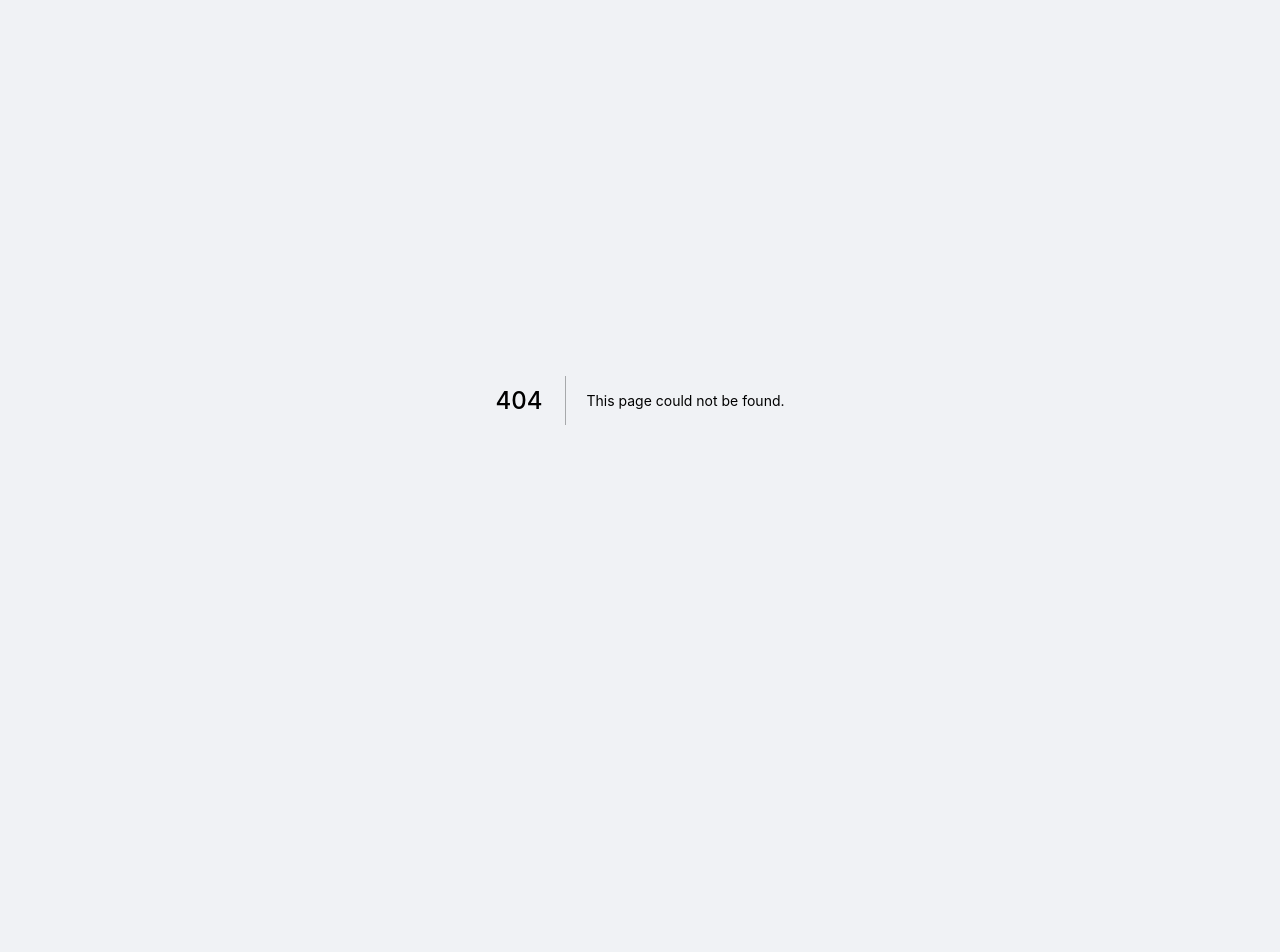
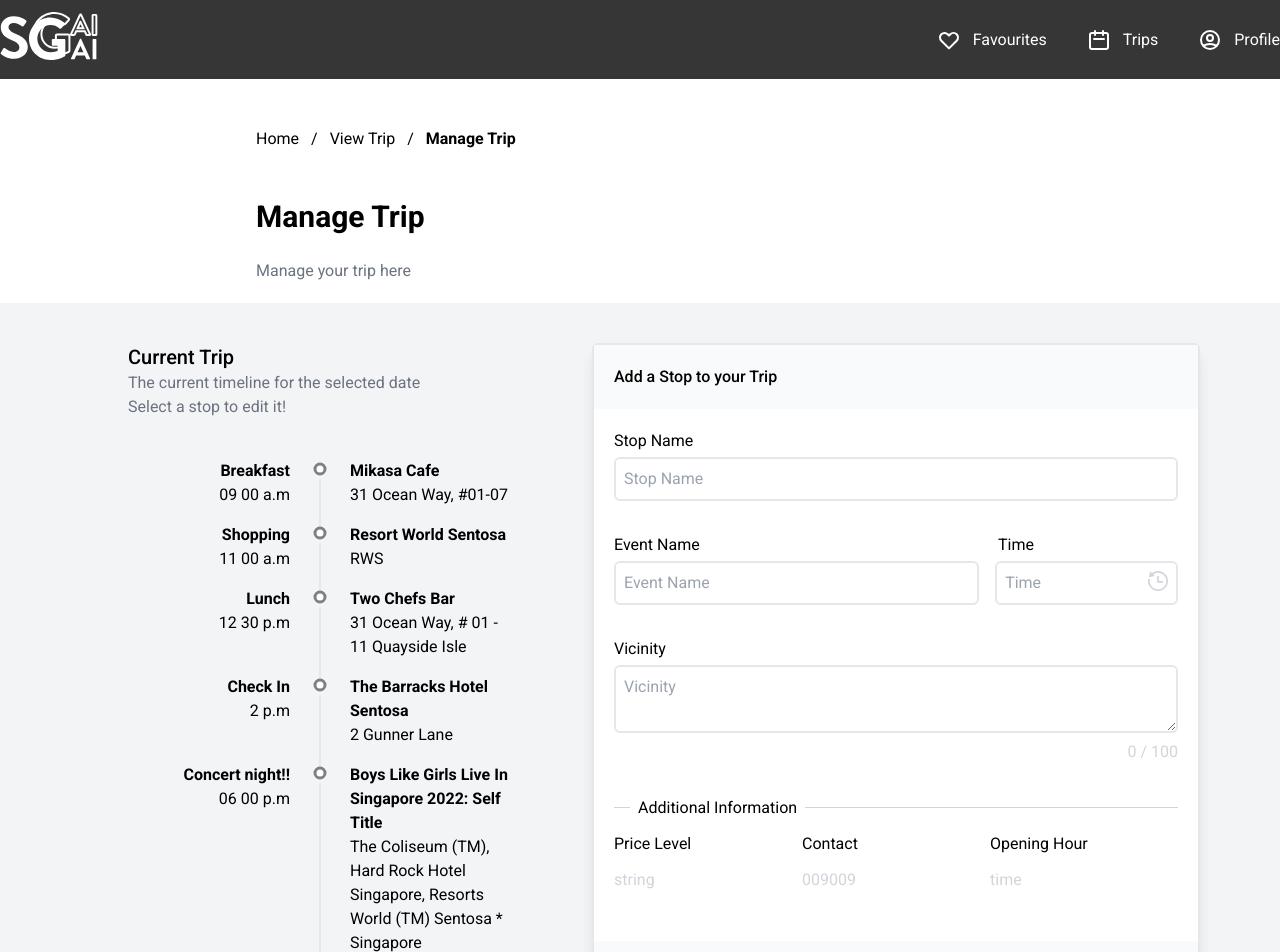
Before and after one commit to JustBrandonLim/sggaigai-ict2103, a Next.js app: page /manageTrip in a window 1280 px wide. Before the commit this address had no page. Shown: the top 952 px of the page. Before the commit the page ends 800 px from the top, so only its background shows below. Built offline with nearby package versions, Linux system fonts and the light colour scheme.

Commit message:
changed edit trip to manage trip and changed functionalities

```diff
--- a/components/TripCard.js
+++ b/components/TripCard.js
@@ -42,12 +42,22 @@ export default function TripCard(props) {
     if (props.loading)
       return (
         // removed grid-cols-3
-        <div className="trip-grid-wrapper grid grid-flow-row py-5 hover:cursor-pointer" onClick={() => setActiveNode(props.id)}>
-            <div className="flex-row text-right whitespace-nowrap">
+      <div className="flex flex-col items-center justify-center gap-5 align-middle animate-pulse">
+        <svg height="100" width="100">
+            <circle cx="50" cy="50" r="8" stroke="orange" strokeWidth="6" fill="white" />
+        </svg>
+          <div class="hidden sm:flex w-0.5 bg-gray-200 h-full m-auto"></div>
+      </div>
+
+      );
+    else
+      return (
+      <li className="grid grid-flow-row py-2 trip-grid-wrapper" onClick={() => setActiveNode(props.id)}>
+        <div className="relative flex-row text-right whitespace-nowrap">
             <p className="font-bold font-xl">{props.tripData[0].stopName}</p>
             <p className="font-md">{props.tripData[0].time}</p>
         </div>
-                <div>
+            <div className="items-center justify-center align-middle">
                 <svg className={`${
                         props.id == activeNode ? "animate-pulse" : ""
                       } timeline-circle`} height="20" width="60">
@@ -56,19 +66,12 @@ export default function TripCard(props) {
                         props.view == "edit" ? activeColor : strokeColor
                       }`} strokeWidth="3" fill="white"/>
                 </svg>
+                <div class="hidden sm:flex w-0.5 bg-gray-200 h-full m-auto"></div>
             </div>
         <div className="invisible text-left break-words md:visible">
             <p className="font-bold font-xl">{props.tripData[0].eventName}</p>
             <p className="font-md">{props.tripData[0].vicinity}</p>
         </div>
-        </div>
-      );
-    else
-      return (
-        <div className="flex flex-col gap-5 animate-pulse">
-            <svg height="100" width="100">
-                <circle cx="50" cy="50" r="8" stroke="orange" strokeWidth="6" fill="white" />
-            </svg>
-        </div>
+      </li>
       );
   }
--- /dev/null
+++ b/components/TripCardForm.js
@@ -0,0 +1,149 @@
+import { useState } from "react";
+let strokeColor = "orange";
+let activeColor = "grey";
+
+export default function TripCardForm(props) {
+    const [charCount, setCharCount] = useState(0);
+    const [activeNode, setActiveNode] = useState(-1);
+
+    if (activeNode == props.id)
+    {
+        switch(props.tripData[0].action) {
+            case 'eat':
+                activeColor = "#CC715A";
+                break;
+            case 'do':
+                activeColor = "#C99F38";
+                break;
+            case 'stay':
+                activeColor = "#264653";
+                break;
+            default:
+                activeColor = "#CC715A";
+            }
+    }
+    else
+    {
+        activeColor = "grey";
+    };
+
+    switch(props.tripData[0].action) {
+        case 'eat':
+            strokeColor = "#CC715A";
+          break;
+        case 'do':
+            strokeColor = "#C99F38";
+          break;
+        case 'stay':
+            strokeColor = "#264653";
+          break;
+        default:
+            strokeColor = "#CC715A"
+      }
+    if (props.loading)
+      return (
+        // removed grid-cols-3
+      <div className="flex flex-col items-center justify-center gap-5 align-middle animate-pulse">
+        <svg height="100" width="100">
+            <circle cx="50" cy="50" r="8" stroke="orange" strokeWidth="6" fill="white" />
+        </svg>
+          <div class="hidden sm:flex w-0.5 bg-gray-200 h-full m-auto"></div>
+      </div>
+
+      );
+    else
+      return (
+      <>
+        <li className="grid grid-flow-row py-2 trip-grid-wrapper hover:cursor-pointer" onClick={() => activeNode != -1 ? setActiveNode(-1) : setActiveNode(props.id)}>
+          <div className="relative flex-row text-right whitespace-nowrap">
+              <p className="font-bold font-xl">{props.tripData[0].stopName}</p>
+              <p className="font-md">{props.tripData[0].time}</p>
+          </div>
+              <div className="items-center justify-center align-middle">
+                  <svg className={`${
+                          props.id == activeNode ? "animate-pulse" : ""
+                        } timeline-circle`} height="20" width="60">
+                      <circle cx="50" cy="10" r="5" stroke=
+                      {`${
+                          props.view == "edit" ? activeColor : strokeColor
+                        }`} strokeWidth="3" fill="white"/>
+                  </svg>
+                  <div class="hidden sm:flex w-0.5 bg-gray-200 h-full m-auto"></div>
+              </div>
+          <div className="invisible text-left break-words md:visible">
+              <p className="font-bold font-xl">{props.tripData[0].eventName}</p>
+              <p className="font-md">{props.tripData[0].vicinity}</p>
+          </div>
+        </li>
+          {activeNode == props.id ? (
+            <>
+            <div className="fixed inset-0 z-50 flex items-center justify-center outline-none focus:outline-none">
+              <div className="relative w-full max-w-3xl mx-auto my-6">
+                <div className="relative flex items-center justify-start px-20 py-10">
+                  <form className="flex flex-col justify-center h-full min-w-full text-justify bg-white border-2 rounded-md shadow-lg bs-gray-150">
+                    <div className="p-5 bg-gray-50">
+                      <h3 className="font-medium">Editing {props.tripData[0].stopName} at {props.tripData[0].eventName}</h3>
+                    </div>
+                    <div className="flex-grow px-5 py-1">
+                      <div className="py-4 input-group">
+                        <h4 className="pb-1">Stop Name</h4>
+                        <input type="text" placeholder="Stop Name" className="w-full p-2 border-2 rounded-md focus:outline-sgg-blue" required />
+                      </div>
+                      {/* <div className="grid grid-flow-row grid-cols-2 py-1"> */}
+                      <div className="py-4 input-group">
+                        <div className="flex flex-row pb-1">
+                          <h4 className="w-2/3">Event Name</h4>
+                          <h4 className="w-1/3 pl-2">Time</h4>
+                        </div>
+                        {/* <div className="flex flex-col items-center justify-between gap-0 md:flex-row md:gap-0"> */}
+                        <div className="flex flex-row gap-4 ">
+                          <input type="text" placeholder="Event Name" className="w-2/3 p-2 border-2 rounded-md focus:outline-sgg-blue" required />
+                          <div className="flex w-1/3 p-2 border-2 rounded-md input-group">
+                          <input type="text" placeholder="Time" className="w-full focus:outline-sgg-blue" required />
+                          <span>
+                            <svg fill="rgb(209, 213, 219)" xmlns="http://www.w3.org/2000/svg" width="20" height="20" viewBox="0 0 24 24"><path d="M24 12c0 6.627-5.373 12-12 12s-12-5.373-12-12c0-.808.083-1.596.234-2.359h2.076c-.188.759-.31 1.543-.31 2.359 0 5.514 4.486 10 10 10s10-4.486 10-10-4.486-10-10-10c-2.234 0-4.292.744-5.957 1.989l2.049 2.049-7.012 1.354 1.354-7.013 2.183 2.183c2.036-1.598 4.594-2.562 7.383-2.562 6.627 0 12 5.373 12 12zm-13-6v8h7v-2h-5v-6h-2z" /></svg>
+                          </span>
+                          </div>
+                        </div>
+                      </div>
+                      <div className="py-4 input-group">
+                        <h4 className="pb-1">Vicinity</h4>
+                        {/* <input type="text" placeholder="Vicinity" className="w-full p-2 border-2 rounded-md focus:outline-sgg-blue" required /> */}
+                        <textarea placeholder="Vicinity" maxlength="100" onChange={e => setCharCount(e.target.value.length)} className="w-full p-2 border-2 rounded-md focus:outline-sgg-blue" required />
+                        <div className="text-right text-gray-300">{charCount} / 100</div>
+                      </div>
+                      <div className="py-4 input-group">
+                        <div className="w-full h-3 border-b border-gray-300">
+                          <div className="px-2 ml-4 bg-white w-fit">Additional Information</div>
+                        </div>
+                        <div className="flex flex-row pt-6 pb-3">
+                          <div className="w-full">Price Level</div>
+                          <div className="w-full">Contact</div>
+                          <div className="w-full">Opening Hour</div>
+                        </div>
+                        <div className="flex flex-row text-gray-300">
+                          <div className="w-full">string</div>
+                          <div className="w-full">009009</div>
+                          <div className="w-full">time</div>
+                        </div>
+                      </div>
+                    </div>
+                    <div className="flex flex-col items-center justify-end gap-0 px-5 py-5 bg-gray-50 md:flex-row md:gap-3">
+                      <p onClick={()=> setActiveNode(-1)} className="text-sgg-blue hover:text-sgg-blue/80 hover:cursor-pointer">
+                        Back
+                      </p>
+                      <button type="submit" onClick={() => setStatus("edit")} className="px-10 py-2 text-white transition-colors duration-150 border-2 rounded-sm bg-sgg-blue hover:bg-sgg-blue/80 border-sgg-blue">
+                        Save Edits
+                      </button>
+                    </div>
+                  </form>
+                </div>
+              </div>
+            </div>
+            <div className="fixed inset-0 z-40 bg-black opacity-25"></div>
+            </>
+              ) : null
+        }
+      </>
+      );
+  }
--- a/pages/editTrip.js
+++ b/pages/manageTrip.js
@@ -1,10 +1,9 @@
 import { useState, useEffect } from "react";
 import Layout from "../layouts/Layout";
-import Card from "../components/TripCard";
-import Link from "next/link";
+import TripCardForm from "../components/TripCardForm";
 import PageHeader from "../components/PageHeader";
 
-export default function EditTrip() {
+export default function ManageTrip() {
   const [tripData, setTripData] = useState(
     [
       [{ stopName: "Breakfast", time: "09 00 a.m", action: "eat", eventName: "Mikasa Cafe", vicinity: "31 Ocean Way, #01-07" }],
@@ -29,9 +28,9 @@ export default function EditTrip() {
               <p className="text-sm text-gray-500 md:text-base">Edit your trip here</p>
           </div> */}
         <PageHeader
-          breadCrumbItems={['Home', 'View Trip', 'Edit Trip']}
-          header='Edit Trip'
-          description='Edit your trip here'
+          breadCrumbItems={['Home', 'View Trip', 'Manage Trip']}
+          header='Manage Trip'
+          description='Manage your trip here'
         />
 
         <section className="grid grid-flow-row bg-gray-100 edit-trip-grid-wrapper">
@@ -39,15 +38,16 @@ export default function EditTrip() {
             <div className="container flex flex-col items-start justify-start pb-5">
               <h3 className="text-xl font-medium">Current Trip</h3>
               <p className="text-sm text-gray-500 md:text-base">The current timeline for the selected date</p>
+              <p className="text-sm text-gray-500 md:text-base">Select a stop to edit it!</p>
             </div>
             <div className="max-w-2xl gap-3">
-              {[...Array(tripData.length)].map((e, i) => <Card view={"edit"} tripData={tripData[i]} id={i} key={i} loading={true} />)}
+              {[...Array(tripData.length)].map((e, i) => <TripCardForm view={"edit"} tripData={tripData[i]} id={i} key={i} loading={false} />)}
             </div>
           </div>
           <div className="px-20 py-10">
             <form className="flex flex-col justify-center h-full min-w-full text-justify bg-white border-2 rounded-md shadow-lg bs-gray-150">
               <div className="p-5 bg-gray-50">
-                <h3 className="font-medium">Stop selected</h3>
+                <h3 className="font-medium">Add a Stop to your Trip</h3>
               </div>
               <div className="flex-grow px-5 py-1">
                 <div className="py-4 input-group">
@@ -97,11 +97,8 @@ export default function EditTrip() {
                 <a href="/trip" className="text-sgg-blue hover:text-sgg-blue/80 hover:cursor-pointer">
                   Back
                 </a>
-                <button type="submit" className="px-10 py-2 transition-colors duration-150 bg-white border-2 rounded-sm text-sgg-blue hover:bg-sgg-blue/80 border-sgg-blue">
+                <button type="submit" className="px-10 py-2 text-white transition-colors duration-150 border-2 rounded-sm bg-sgg-blue hover:bg-sgg-blue/80 border-sgg-blue">
                   Create New Stop
-                </button>
-                <button type="submit" onClick={() => setStatus("edit")} className="px-10 py-2 text-white transition-colors duration-150 border-2 rounded-sm bg-sgg-blue hover:bg-sgg-blue/80 border-sgg-blue">
-                  Save Edits
                 </button>
               </div>
             </form>
--- a/pages/trip.js
+++ b/pages/trip.js
@@ -58,17 +58,17 @@ export default function CreateTrip() {
           </div>
         </PageHeader>
 
-        <div className="flex flex-col items-center justify-start gap-3 px-40 py-10 bg-gray-100">
+        <ol className="flex flex-col items-center justify-start gap-3 px-40 py-10 bg-gray-100">
           <div className="max-w-2xl gap-3">
-            {tripData[0][0].date != dateTrip.startDate ? <EmptyTrip/> : [...Array(tripData.length)].map((e, i) => <Card tripData={tripData[i]} id={i} key={i} loading={true} />)}
+            {tripData[0][0].date != dateTrip.startDate ? <EmptyTrip/> : [...Array(tripData.length)].map((e, i) => <Card tripData={tripData[i]} id={i} key={i} loading={false} />)}
           </div>
-        </div>
+        </ol>
 
         <div className="flex flex-col items-center justify-end gap-2 px-40 py-10 md:flex-row md:gap-2">
           <button onClick={() => setDateTrip({startDate: incr_date(dateTrip.startDate)})} type="submit" className="px-6 py-2 transition-colors duration-150 bg-white border-2 rounded-smpx-10 text-sgg-blue hover:bg-sgg-blue/80 border-sgg-blue">
             Next Day
           </button>
-          <Link href="/editTrip">
+          <Link href="/manageTrip">
             <button type="submit" className="px-10 py-2 text-white transition-colors duration-150 border-2 rounded-sm bg-sgg-blue hover:bg-sgg-blue/80 border-sgg-blue">
               Create / Edit Trip
             </button>
```
Lines whose indentation alone changed are shown as unchanged.
